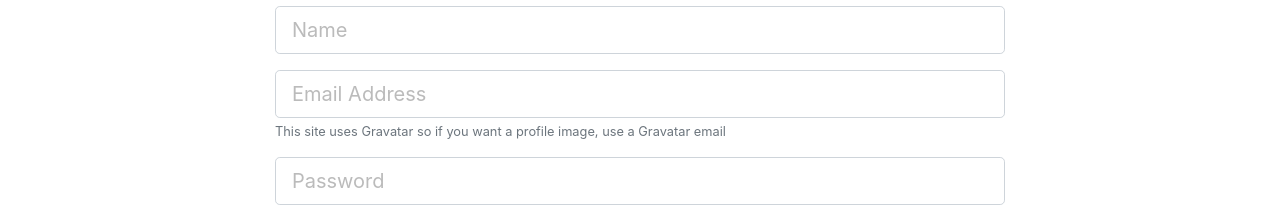
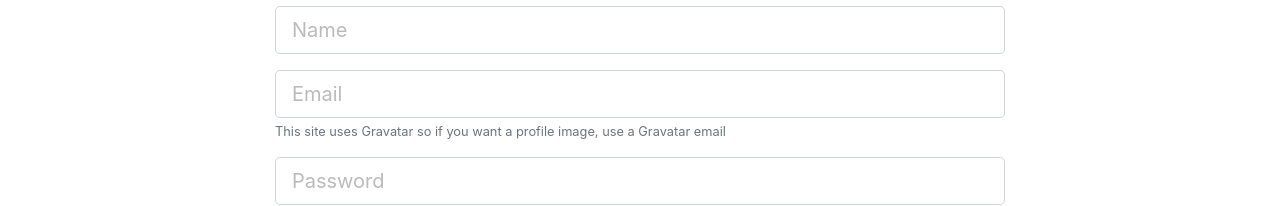
Before and after one commit to shubh-am-malviya/DevComm, a React (Create React App) app in the folder client/: page /register in a window 1280 px wide. Shown: the part 211-417 px from the top of the page. Built offline with nearby package versions, Linux system fonts and the light colour scheme.

Commit message:
Add TextFieldGroup component for common input fields

```diff
--- a/client/src/components/auth/Login.js
+++ b/client/src/components/auth/Login.js
@@ -3,6 +3,7 @@ import PropTypes from 'prop-types';
 import { connect } from 'react-redux';
 import classnames from 'classnames';
 import { loginUser } from '../../actions/authActions';
+import TextFieldGroup from '../common/TextFieldGroup';
 
 class Login extends Component {
 	constructor() {
@@ -59,32 +60,24 @@ class Login extends Component {
 							<h1 className="display-4 text-center">Log In</h1>
 							<p className="lead text-center">Sign in to your DevConnector account</p>
 							<form onSubmit={this.onSubmit}>
-								<div className="form-group">
-									<input
+								<TextFieldGroup
+									placeholder="Email address"
+									name="email"
 									type="email"
-										className={classnames('form-control form-control-lg', {
-											'is-invalid': errors.email,
-										})}
-										placeholder="Email Address"
-										name="email"
+									value={this.state.email}
 									onChange={this.onChange}
-										value={this.state.email}
+									error={errors.email}
 								/>
-									{errors.email && <div className="invalid-feedback">{errors.email}</div>}
-								</div>
-								<div className="form-group">
-									<input
-										type="password"
-										className={classnames('form-control form-control-lg', {
-											'is-invalid': errors.password,
-										})}
+
+								<TextFieldGroup
 									placeholder="Password"
 									name="password"
+									type="password"
+									value={this.state.password}
 									onChange={this.onChange}
-										value={this.state.password}
+									error={errors.password}
 								/>
-									{errors.password && <div className="invalid-feedback">{errors.password}</div>}
-								</div>
+
 								<input type="submit" className="btn btn-info btn-block mt-4" />
 							</form>
 						</div>
--- a/client/src/components/auth/Register.js
+++ b/client/src/components/auth/Register.js
@@ -5,6 +5,7 @@ import classnames from 'classnames';
 import { connect } from 'react-redux';
 
 import { registerUser } from '../../actions/authActions';
+import TextFieldGroup from '../common/TextFieldGroup';
 
 class Register extends Component {
 	constructor() {
@@ -61,61 +62,38 @@ class Register extends Component {
 							<h1 className="display-4 text-center">Sign Up</h1>
 							<p className="lead text-center">Create your DevConnector account</p>
 							<form onSubmit={this.onSubmit}>
-								<div className="form-group">
-									<input
-										type="text"
-										className={classnames('form-control form-control-lg', {
-											'is-invalid': errors.name,
-										})}
+								<TextFieldGroup
 									placeholder="Name"
 									name="name"
 									value={this.state.name}
 									onChange={this.onChange}
+									error={errors.name}
 								/>
-									{errors.name && <div className="invalid-feedback">{errors.name}</div>}
-								</div>
-								<div className="form-group">
-									<input
+								<TextFieldGroup
+									placeholder="Email"
+									name="email"
 									type="email"
-										className={classnames('form-control form-control-lg', {
-											'is-invalid': errors.email,
-										})}
-										placeholder="Email Address"
-										name="email"
 									value={this.state.email}
 									onChange={this.onChange}
+									error={errors.email}
+									info="This site uses Gravatar so if you want a profile image, use a Gravatar email"
 								/>
-									{errors.email && <div className="invalid-feedback">{errors.email}</div>}
-									<small className="form-text text-muted">
-										This site uses Gravatar so if you want a profile image, use a Gravatar email
-									</small>
-								</div>
-								<div className="form-group">
-									<input
-										type="password"
-										className={classnames('form-control form-control-lg', {
-											'is-invalid': errors.password,
-										})}
+								<TextFieldGroup
 									placeholder="Password"
 									name="password"
+									type="password"
 									value={this.state.password}
 									onChange={this.onChange}
+									error={errors.password}
 								/>
-									{errors.password && <div className="invalid-feedback">{errors.password}</div>}
-								</div>
-								<div className="form-group">
-									<input
-										type="password"
-										className={classnames('form-control form-control-lg', {
-											'is-invalid': errors.password2,
-										})}
+								<TextFieldGroup
 									placeholder="Confirm Password"
 									name="password2"
+									type="password"
 									value={this.state.password2}
 									onChange={this.onChange}
+									error={errors.password2}
 								/>
-									{errors.password2 && <div className="invalid-feedback">{errors.password2}</div>}
-								</div>
 								<input type="submit" className="btn btn-info btn-block mt-4" />
 							</form>
 						</div>
--- /dev/null
+++ b/client/src/components/common/TextFieldGroup.js
@@ -0,0 +1,40 @@
+import React from 'react';
+import classnames from 'classnames';
+import PropTypes from 'prop-types';
+
+const TextFieldGroup = ({ name, placeholder, value, label, error, info, type, onChange, disabled }) => {
+	return (
+		<div className="form-group">
+			<input
+				type={type}
+				className={classnames('form-control form-control-lg', {
+					'is-invalid': error,
+				})}
+				placeholder={placeholder}
+				name={name}
+				onChange={onChange}
+				value={value}
+				disabled={disabled}
+			/>
+			{info && <small className="form-text text-muted">{info}</small>}
+			{error && <div className="invalid-feedback">{error}</div>}
+		</div>
+	);
+};
+
+TextFieldGroup.propTypes = {
+	name: PropTypes.string.isRequired,
+	placeholder: PropTypes.string,
+	value: PropTypes.string.isRequired,
+	info: PropTypes.string,
+	error: PropTypes.string,
+	type: PropTypes.string.isRequired,
+	onChange: PropTypes.func.isRequired,
+	disabled: PropTypes.string,
+};
+
+TextFieldGroup.defaultProps = {
+	type: 'text',
+};
+
+export default TextFieldGroup;
```
Lines whose indentation alone changed are shown as unchanged.
